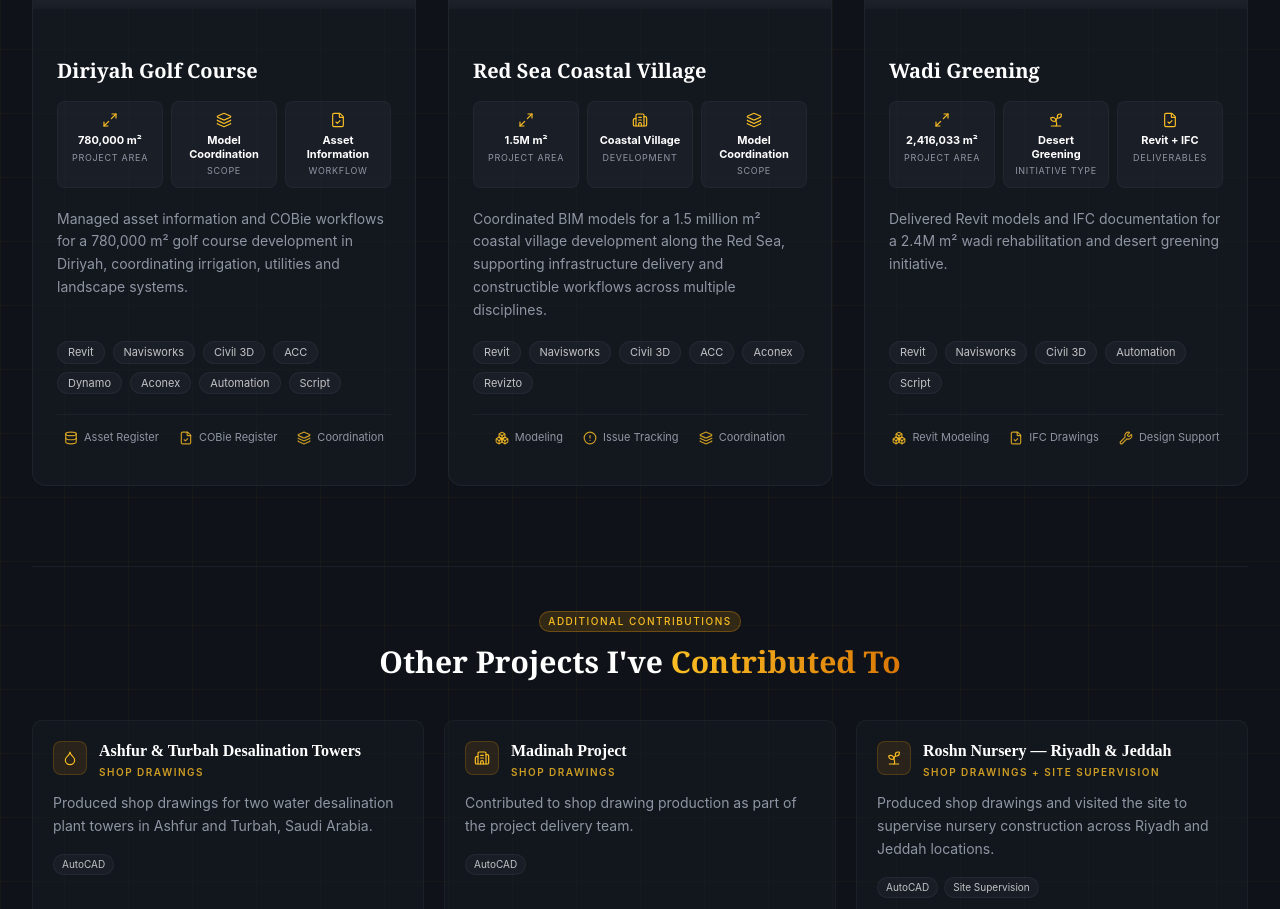
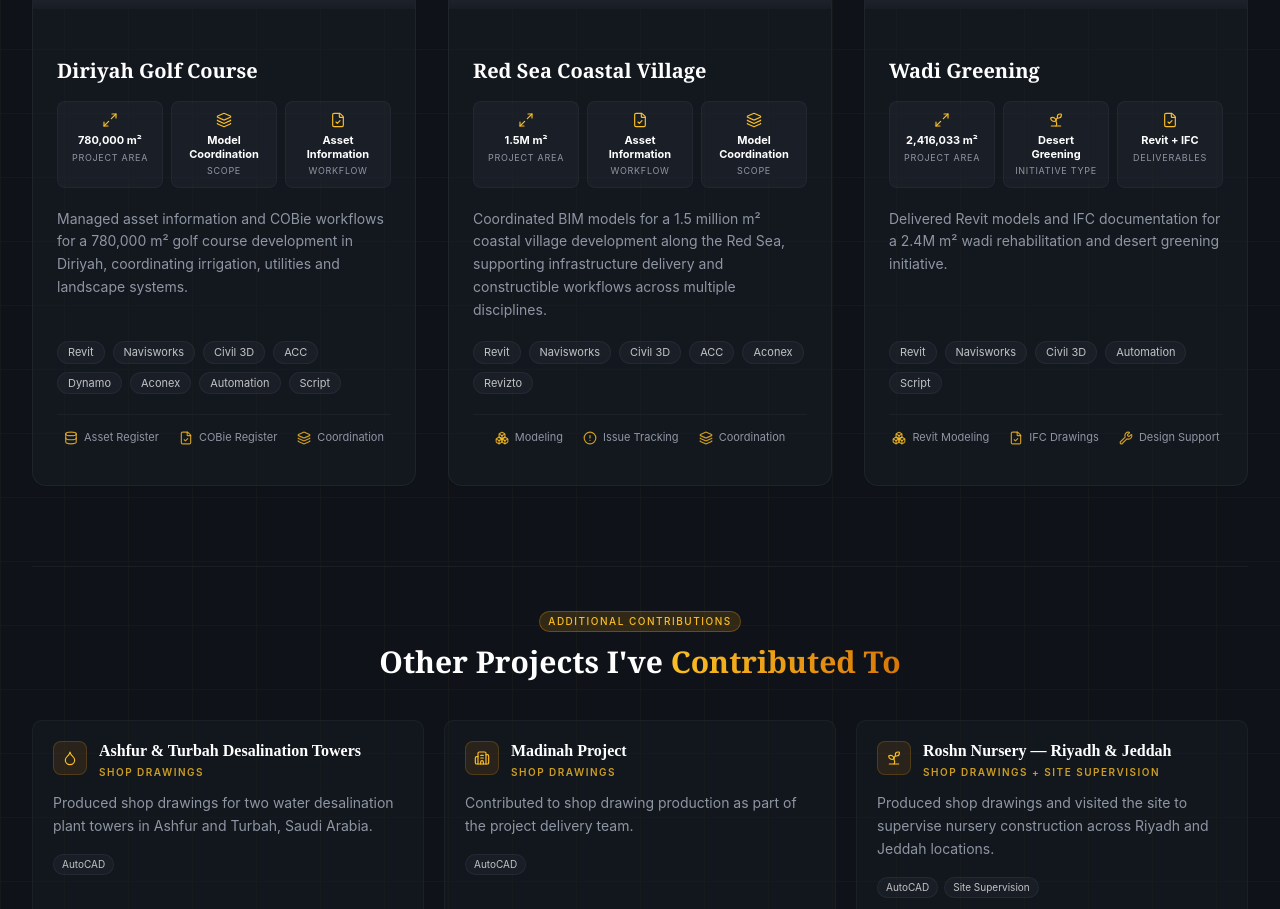
Before and after one commit to xSahal/portfolio-website, a React (Vite) app: page / in a window 1280 px wide. Shown: the part 2660-3569 px from the top of the page. Built offline with nearby package versions, Linux system fonts and the light colour scheme; grey boxes are pictures that could not be loaded.

Commit message:
Red Sea metric 2: Coastal Village/Development -> Asset Information/Workflow
Matches Diriyah card's Asset Information metric for visual consistency
across project cards.

```diff
--- a/src/App.tsx
+++ b/src/App.tsx
@@ -132,7 +132,7 @@ function App() {
       skills: ['Revit', 'Navisworks', 'Civil 3D', 'ACC', 'Aconex', 'Revizto'],
       metrics: [
         { icon: Maximize2, value: '1.5M m²', label: 'Project Area' },
-        { icon: Building2, value: 'Coastal Village', label: 'Development' },
+        { icon: FileCheck, value: 'Asset Information', label: 'Workflow' },
         { icon: Layers, value: 'Model Coordination', label: 'Scope' },
       ],
       features: [
```
